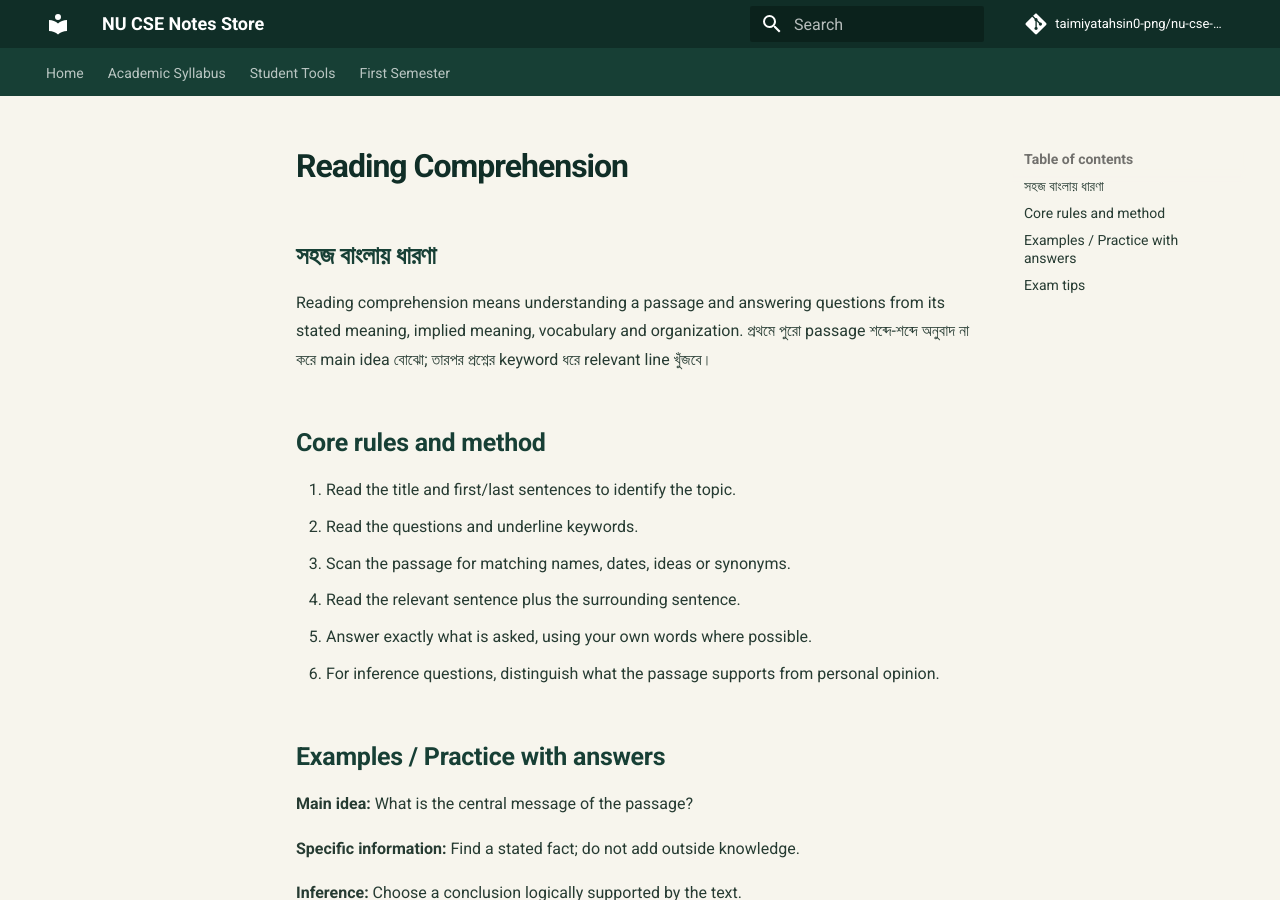
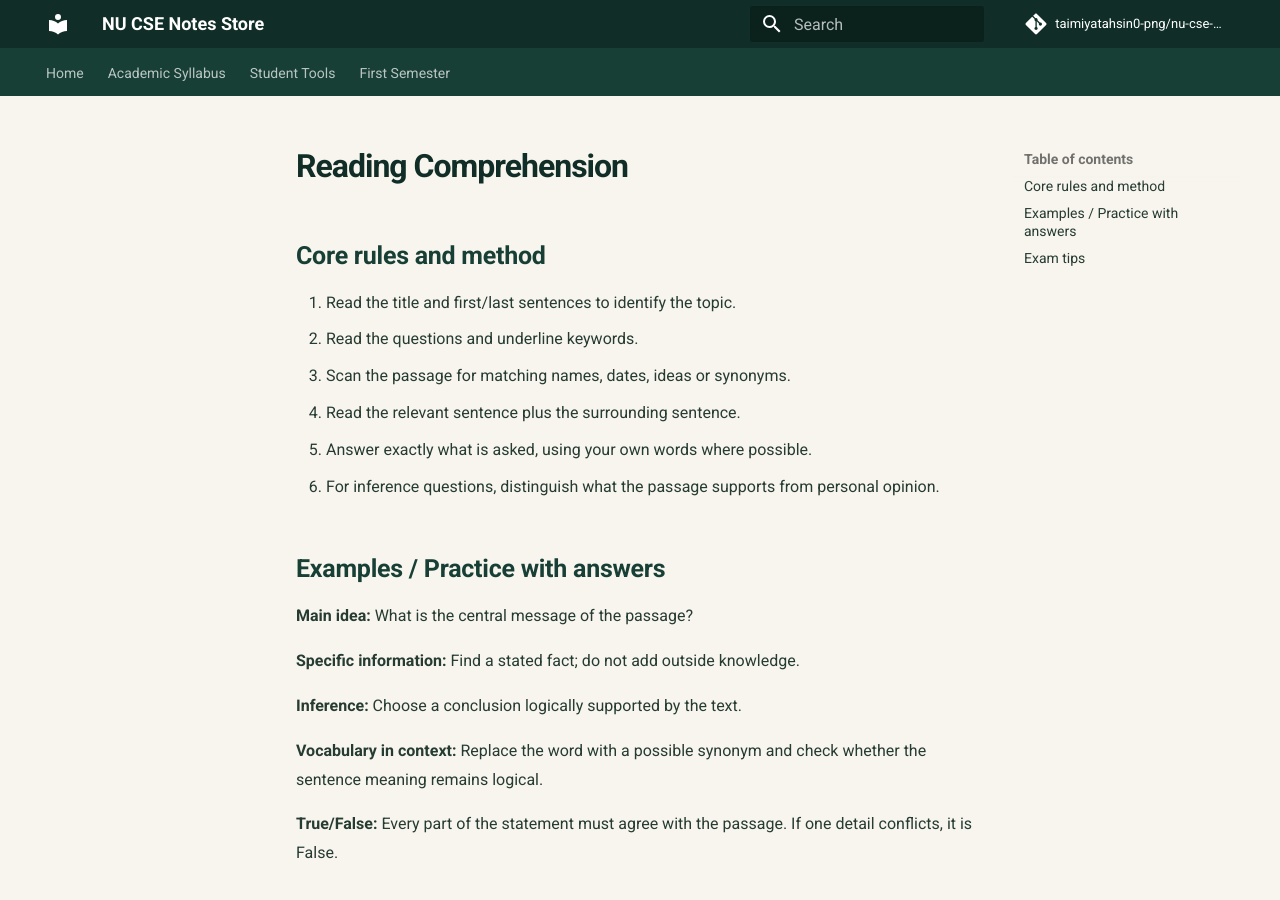
Before and after one commit to taimiyatahsin0-png/nu-cse-notes-store, an MkDocs documentation site: the page built from docs/subjects/eng/01-reading-comprehension.md, in a window 1280 px wide and 900 px high. Built offline with MkDocs 1.6.1 and Material for MkDocs 9.7.7, drawn with Linux system fonts in a browser that asks for light colours; comment, search, counter and statistics services are not loaded.

Commit message:
Remove Bangla content; standardize English-only notes

```diff
--- a/docs/subjects/eng/01-reading-comprehension.md
+++ b/docs/subjects/eng/01-reading-comprehension.md
@@ -1,7 +1,4 @@
 # Reading Comprehension
-
-## সহজ বাংলায় ধারণা
-Reading comprehension means understanding a passage and answering questions from its stated meaning, implied meaning, vocabulary and organization. প্রথমে পুরো passage শব্দে-শব্দে অনুবাদ না করে main idea বোঝো; তারপর প্রশ্নের keyword ধরে relevant line খুঁজবে।
 
 ## Core rules and method
 1. Read the title and first/last sentences to identify the topic.
```
